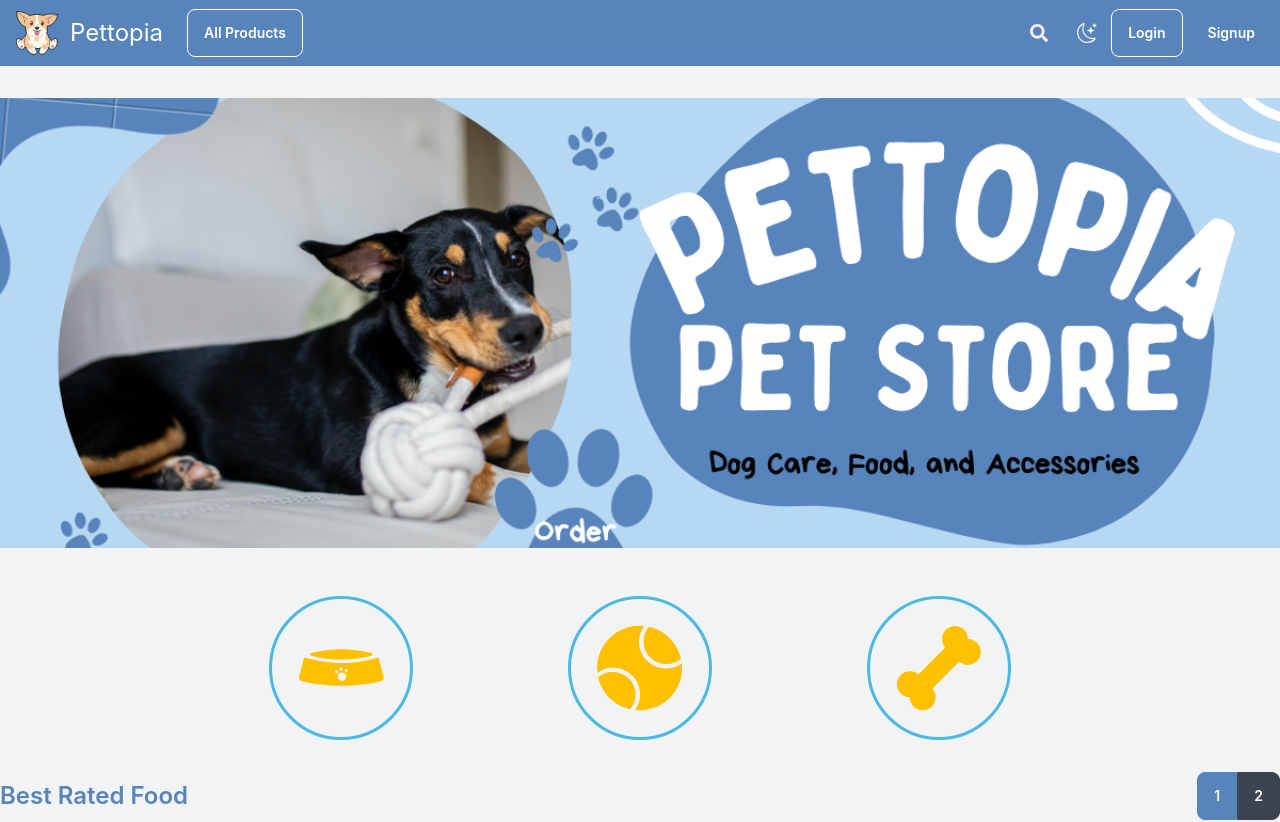
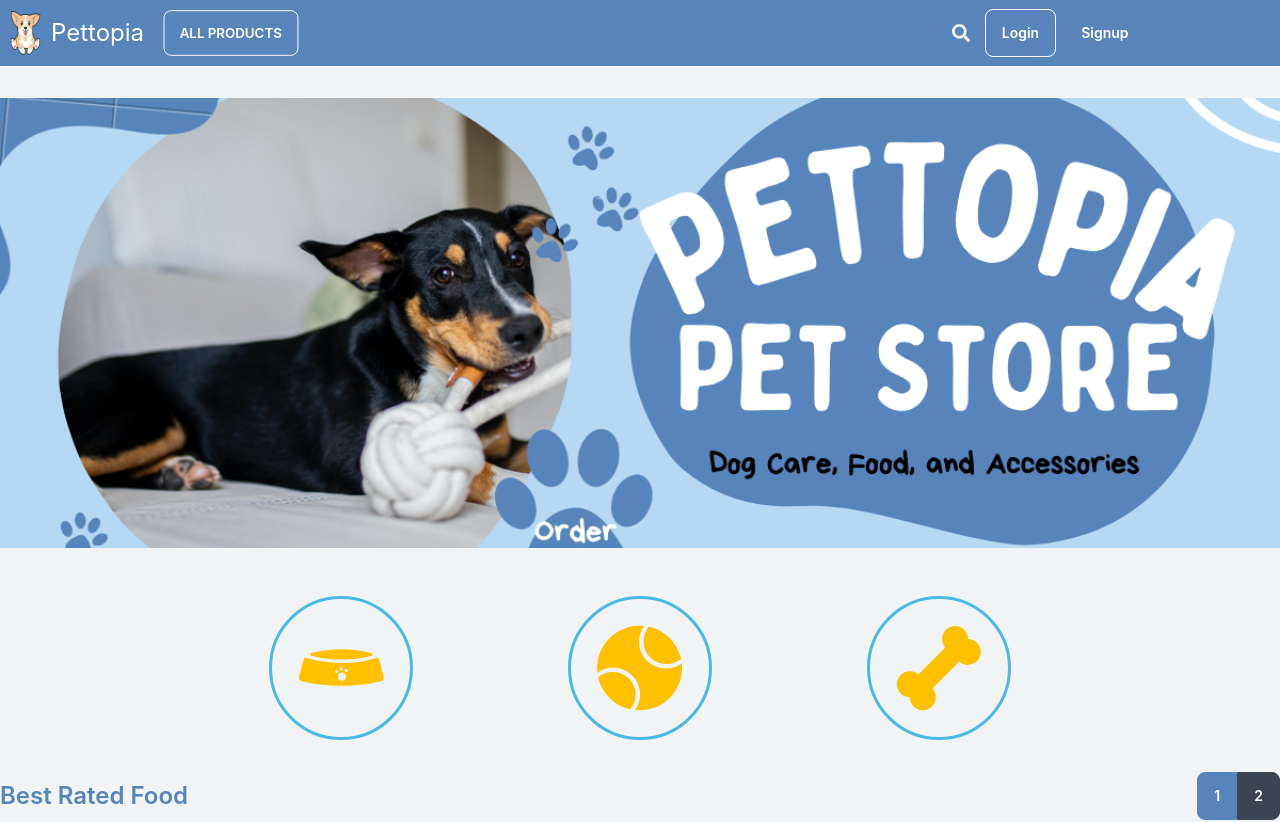
Before and after one commit to chingu-voyages/v43-tier3-team-41, a React (Create React App) app in the folder pettopia-frontend/: page / in a window 1280 px wide. Shown: the top 822 px of the page. Built offline with nearby package versions, Linux system fonts and the light colour scheme; the HTML template or start-up script is replaced by a standard one.

Commit message:
increase responsiveness of navbar

```diff
--- a/pettopia-frontend/src/components/navigation/NavBar.jsx
+++ b/pettopia-frontend/src/components/navigation/NavBar.jsx
@@ -79,34 +79,34 @@ export default function NavBar() {
     <header className='w-100 bg-primary'>
       <div className='navbar container sticky z-10'>
         <div className='navbar-start'>
-          <div className='text-2xl mr-4'>
+          <div className='mr-4'>
             <a
               href='/'
-              className='normal-case text-2xl px-1 text-white min-w-[100px] flex items-center transition ease-in-out delay-50 hover:-translate-y-1 hover:scale-105 duration-300'
+              className='normal-case text-lg md:text-2xl text-white min-w-[60px] flex items-center transition ease-in-out delay-50 hover:-translate-y-1 hover:scale-105 duration-300'
             >
               <img
-                className='inline-block'
+                className='inline-block h-[35px] w-[35px] md:h-[50px] md:w-[50x]'
                 src='/logo.png'
                 alt='logo'
                 height={'50px'}
                 width={'50px'}
               />
-              <span className='ml-2'>Pettopia</span>
+              <span className='ml-1 md:ml-2'>Pettopia</span>
             </a>
           </div>
-          <ul className='menu menu-horizontal px-1'>
+          <ul className='menu menu-horizontal'>
             <li>
               <Link
                 to='/search'
                 onClick={() => getAllProducts()}
-                className='text-white btn btn-outline normal-case'
+                className='text-white p-0 md:btn md:btn-outline md:text-white normal-case'
               >
                 All Products
               </Link>
             </li>
           </ul>
         </div>
-        <div className='navbar-end'>
+        <div className='navbar-end w-[40%] md:50%'>
           <div className='dropdown dropdown-end'>
             <label
               tabIndex={0}
@@ -137,7 +137,7 @@ export default function NavBar() {
                     />
                     <button
                       type='submit'
-                      className='rounded-full text-lg hover:cursor-pointer hover:bg-base-400 hover:text-xl absolute right-5 text-gray-400'
+                      className='rounded-full text-md md:text-lg hover:cursor-pointer hover:bg-base-400 hover:text-xl absolute right-5 text-gray-400'
                     >
                       <BsSearch />
                     </button>
@@ -146,7 +146,7 @@ export default function NavBar() {
               </div>
             </div>
           </div>
-          {theme === 'dark' && (
+          {/* {theme === 'dark' && (
             <li data-set-theme='light' onClick={() => setTheme('light')} className='list-none text-[#F3EEEE] text-xl btn btn-ghost btn-circle'>
               <FiSun />
             </li>
@@ -155,12 +155,12 @@ export default function NavBar() {
             <li data-set-theme='dark' onClick={() => setTheme('dark')} className='list-none text-[#F3EEEE] text-xl btn btn-ghost btn-circle'>
               <BsMoonStars />
             </li>
-          )}
+          )} */}
           {isUserloggedIn && (
             <>
               <div className='dropdown dropdown-end'>
                 <label tabIndex={0} className='btn btn-ghost btn-circle'>
-                  <BiUserCircle className='text-3xl text-white' />
+                  <BiUserCircle className='text-xl md:text-3xl text-[#F3EEEE]' />
                 </label>
                 <div
                   tabIndex={0}
@@ -181,7 +181,7 @@ export default function NavBar() {
                   <div className='indicator'>
                     <svg
                       xmlns='http://www.w3.org/2000/svg'
-                      className='h-7 w-7'
+                      className='h-5 w-5'
                       fill='none'
                       viewBox='0 0 24 24'
                       stroke='#F3EEEE'
@@ -193,16 +193,16 @@ export default function NavBar() {
                         d='M3 3h2l.4 2M7 13h10l4-8H5.4M7 13L5.4 5M7 13l-2.293 2.293c-.63.63-.184 1.707.707 1.707H17m0 0a2 2 0 100 4 2 2 0 000-4zm-8 2a2 2 0 11-4 0 2 2 0 014 0z'
                       />
                     </svg>
-                    <span className='badge badge-sm indicator-item'>
+                    <span className='badge badge-xs sm:badge-sm indicator-item'>
                       {cartItems.length}
                     </span>
                   </div>
                 </label>
                 <div
                   tabIndex={0}
-                  className='mt-3 card card-compact dropdown-content w-96 bg-base-100 shadow'
+                  className='mt-3 card card-compact dropdown-content w-80 md:w-96 bg-base-100 shadow'
                 >
-                  <div className='card-body w-96'>
+                  <div className='card-body w-80 md:w-96'>
                     <div className='overflow-y-auto max-h-72'>
                       {cartItems.length > 0 ? (
                         cartItems.map((item) => (
```
